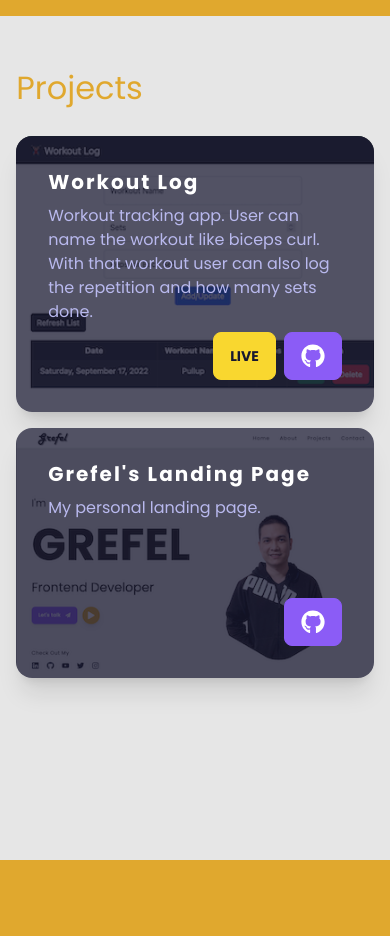
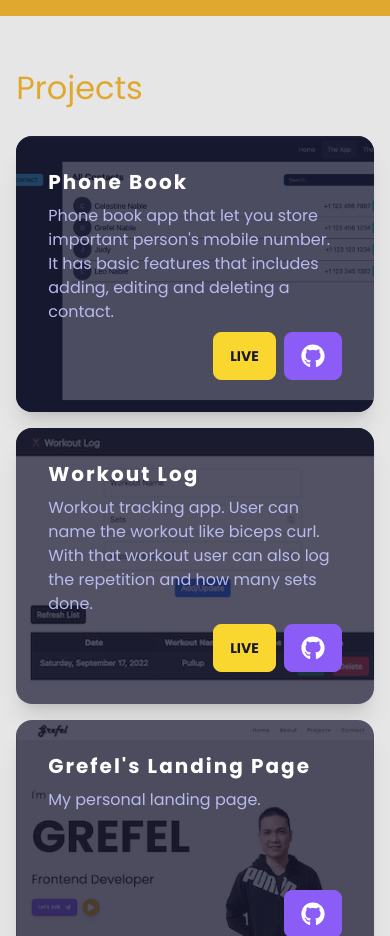
Before and after one commit to grefelnable/grefel-nable-landing, a React (Create React App) app: page / in a window 390 px wide. Shown: the part 1760-2696 px from the top of the page. Built offline with nearby package versions, Linux system fonts and the light colour scheme.

Commit message:
Add latest phone book app in projects

```diff
--- a/src/projects-data.js
+++ b/src/projects-data.js
@@ -1,6 +1,15 @@
 export const projectsFile = [
   {
     id: 1,
+    name: "phone book",
+    img: "./project-snapshots/phonebook-snapshot.png",
+    description:
+      "Phone book app that let you store important person's mobile number. It has basic features that includes adding, editing and deleting a contact.",
+    preview: "https://phonebook-grefel.web.app/",
+    code: "https://github.com/grefelnable/phonebook-grefel",
+  },
+  {
+    id: 2,
     name: "workout log",
     img: "./project-snapshots/workout-snapshot.png",
     description:
@@ -9,7 +18,7 @@ export const projectsFile = [
     code: "https://github.com/grefelnable/workout-log",
   },
   {
-    id: 2,
+    id: 3,
     name: "grefel's landing page",
     img: "./project-snapshots/grefel-snapshot.png",
     description: "My personal landing page.",
```
Also changed, not shown: public/project-snapshots/phonebook-snapshot.png (added).
